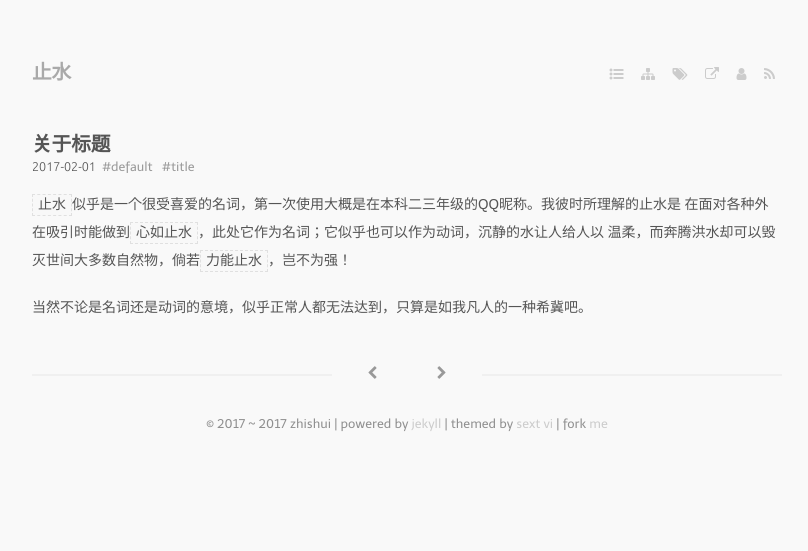
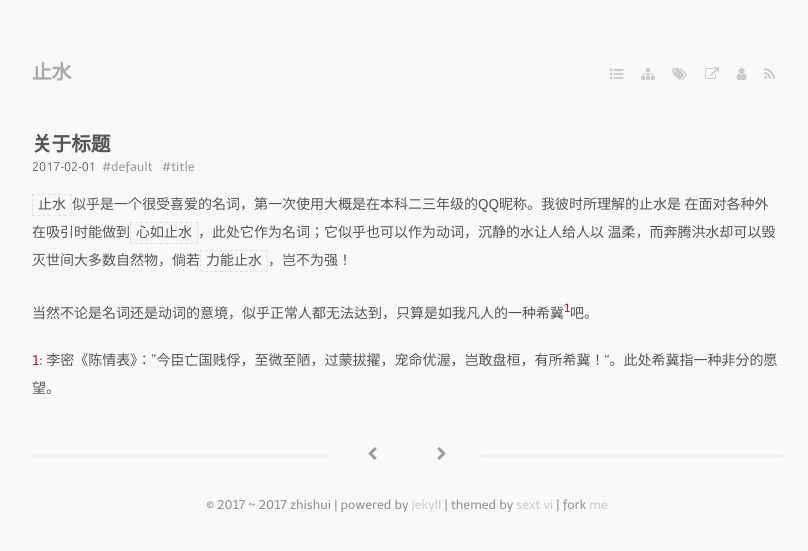
Before and after one commit to bizhishui/bizhishui.github.io, a Jekyll site: the page built from _posts/2017-02-01-About-title.md, in a window 1280 px wide. Shown: the top 551 px of the page, without its empty margins (233-1041 px from the left). Built offline with Jekyll 4.4.1, drawn with Linux system fonts in a browser that asks for light colours; nearby versions of some CDN libraries; some web fonts are replaced; a script that is not in the unit is left out.

Commit message:
update about title

```diff
--- a/_posts/2017-02-01-About-title.md
+++ b/_posts/2017-02-01-About-title.md
@@ -13,4 +13,7 @@ tags:
 在面对各种外在吸引时能做到`心如止水`，此处它作为名词；它似乎也可以作为动词，沉静的水让人给人以
 温柔，而奔腾洪水却可以毁灭世间大多数自然物，倘若`力能止水`，岂不为强！
 
-当然不论是名词还是动词的意境，似乎正常人都无法达到，只算是如我凡人的一种希冀吧。
+当然不论是名词还是动词的意境，似乎正常人都无法达到，只算是如我凡人的一种希冀<sup>[1](#myfootnote1)</sup>吧。
+
+
+<a name="myfootnote1">1</a>: 李密《陈情表》：”今臣亡国贱俘，至微至陋，过蒙拔擢，宠命优渥，岂敢盘桓，有所希冀！“。此处希冀指一种非分的愿望。
```
